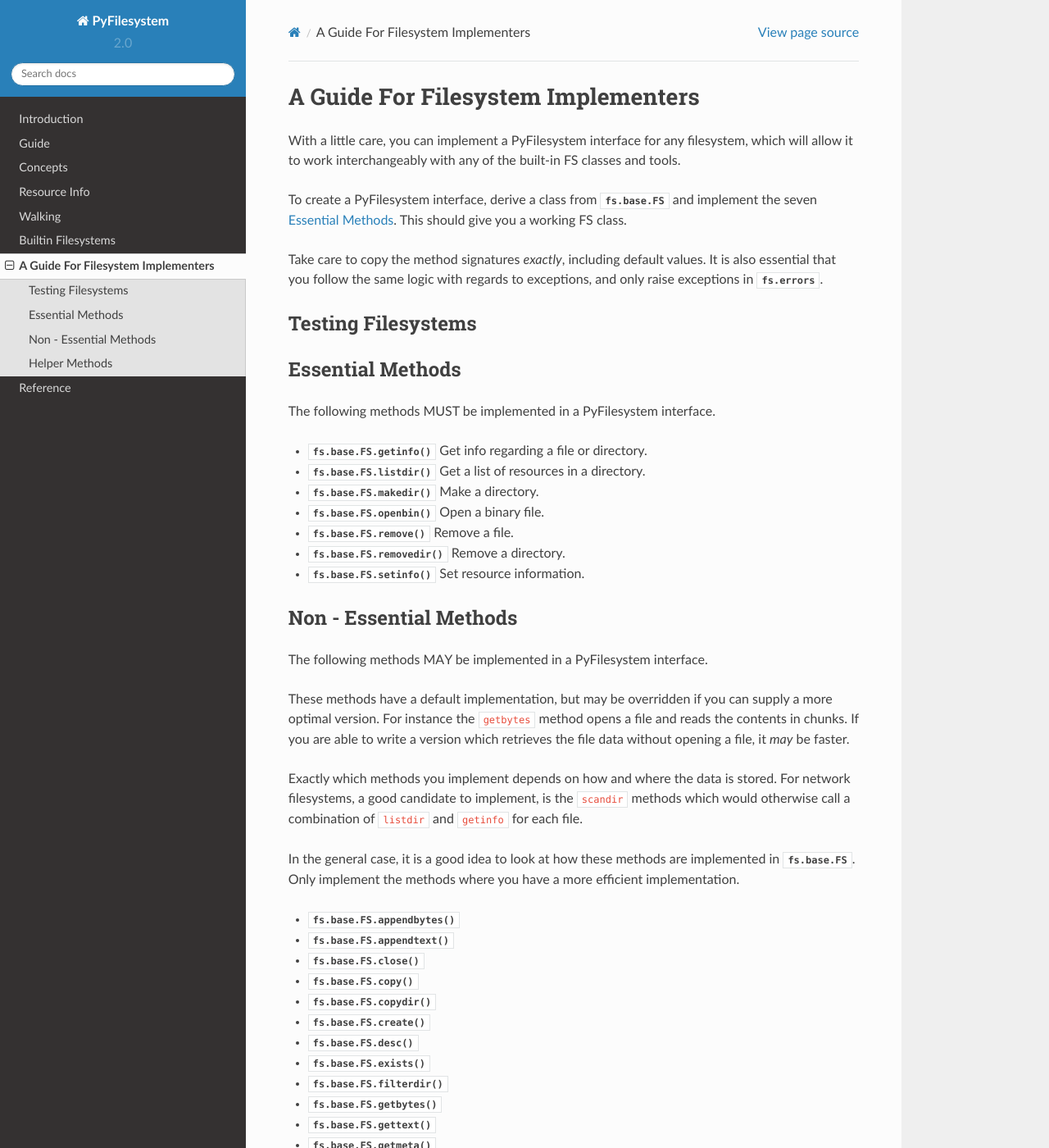
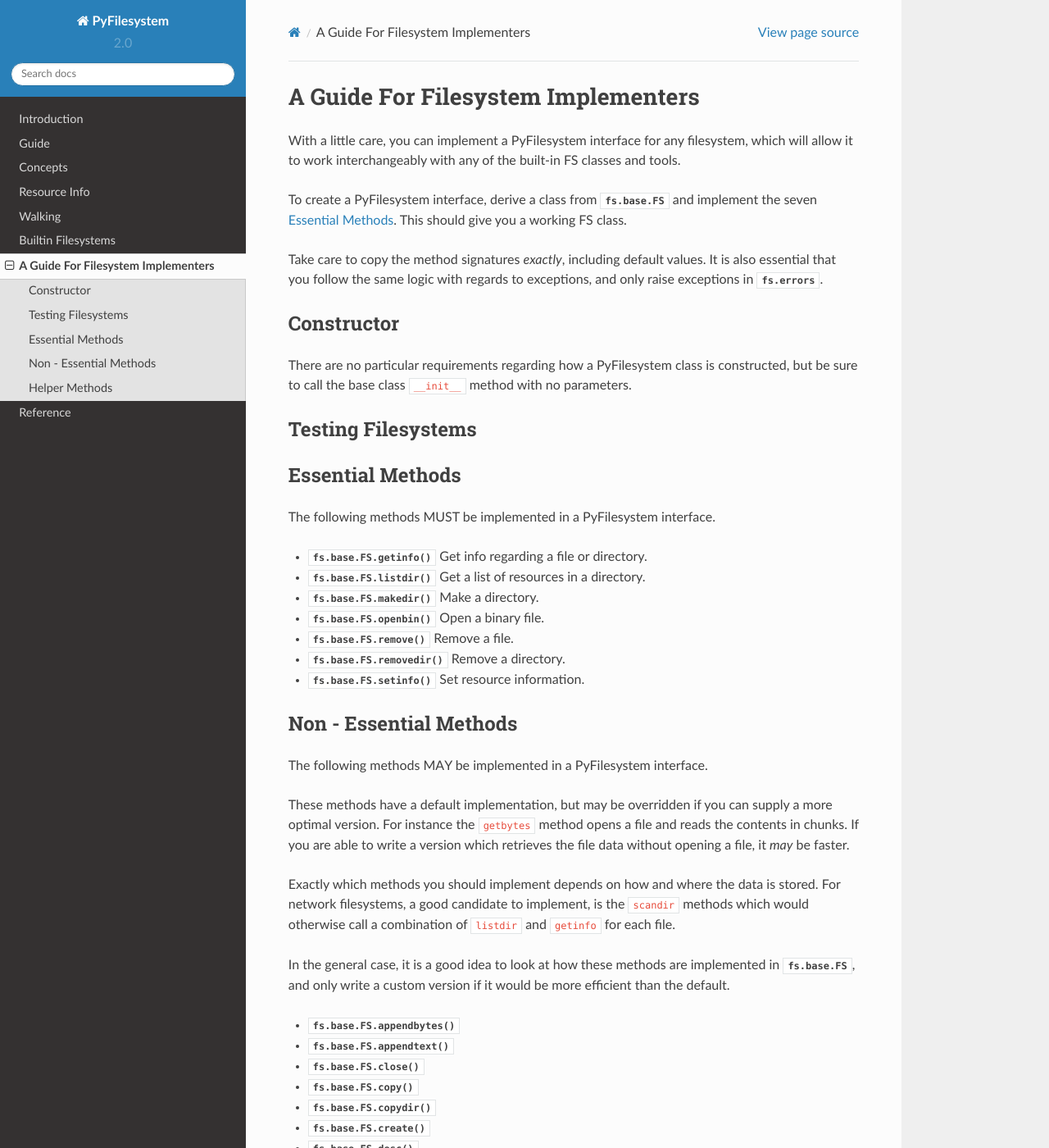
Before and after one commit to PyFilesystem/pyfilesystem2, a Sphinx documentation site: the page built from docs/source/implementers.rst, in a window 1280 px wide and 1400 px high. Shown: the whole window at 82% size. Built offline with Sphinx 7.4.7 and the Read the Docs theme 2.0.0, drawn with Linux system fonts in a browser that asks for light colours.

```diff
--- a/docs/source/implementers.rst
+++ b/docs/source/implementers.rst
@@ -8,6 +8,12 @@ With a little care, you can implement a PyFilesystem interface for any filesyste
 To create a PyFilesystem interface, derive a class from :class:`fs.base.FS` and implement the seven :ref:`essential-methods`. This should give you a working FS class.
 
 Take care to copy the method signatures *exactly*, including default values. It is also essential that you follow the same logic with regards to exceptions, and only raise exceptions in :mod:`fs.errors`.
+
+Constructor
+-----------
+
+There are no particular requirements regarding how a PyFilesystem class is constructed, but be sure to call the base class ``__init__`` method with no parameters.
+
 
 Testing Filesystems
 -------------------
@@ -39,9 +45,9 @@ The following methods MAY be implemented in a PyFilesystem interface.
 
 These methods have a default implementation, but may be overridden if you can supply a more optimal version. For instance the ``getbytes`` method opens a file and reads the contents in chunks. If you are able to write a version which retrieves the file data without opening a file, it *may* be faster.
 
-Exactly which methods you implement depends on how and where the data is stored. For network filesystems, a good candidate to implement, is the ``scandir`` methods which would otherwise call a combination of ``listdir`` and ``getinfo`` for each file.
+Exactly which methods you should implement depends on how and where the data is stored. For network filesystems, a good candidate to implement, is the ``scandir`` methods which would otherwise call a combination of ``listdir`` and ``getinfo`` for each file.
 
-In the general case, it is a good idea to look at how these methods are implemented in :class:`fs.base.FS`. Only implement the methods where you have a more efficient implementation.
+In the general case, it is a good idea to look at how these methods are implemented in :class:`fs.base.FS`, and only write a custom version if it would be more efficient than the default.
 
 * :meth:`fs.base.FS.appendbytes`
 * :meth:`fs.base.FS.appendtext`
```
Also changed, not shown: 3 other files.
